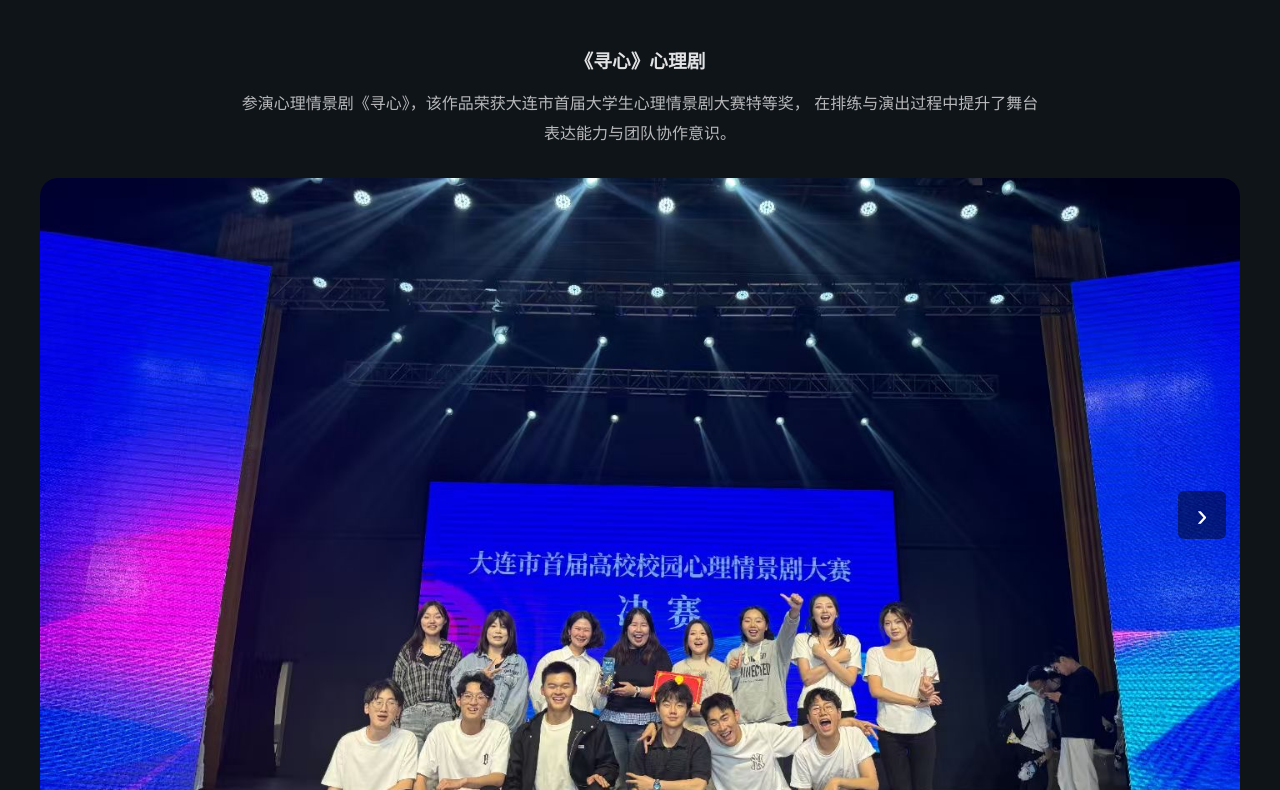
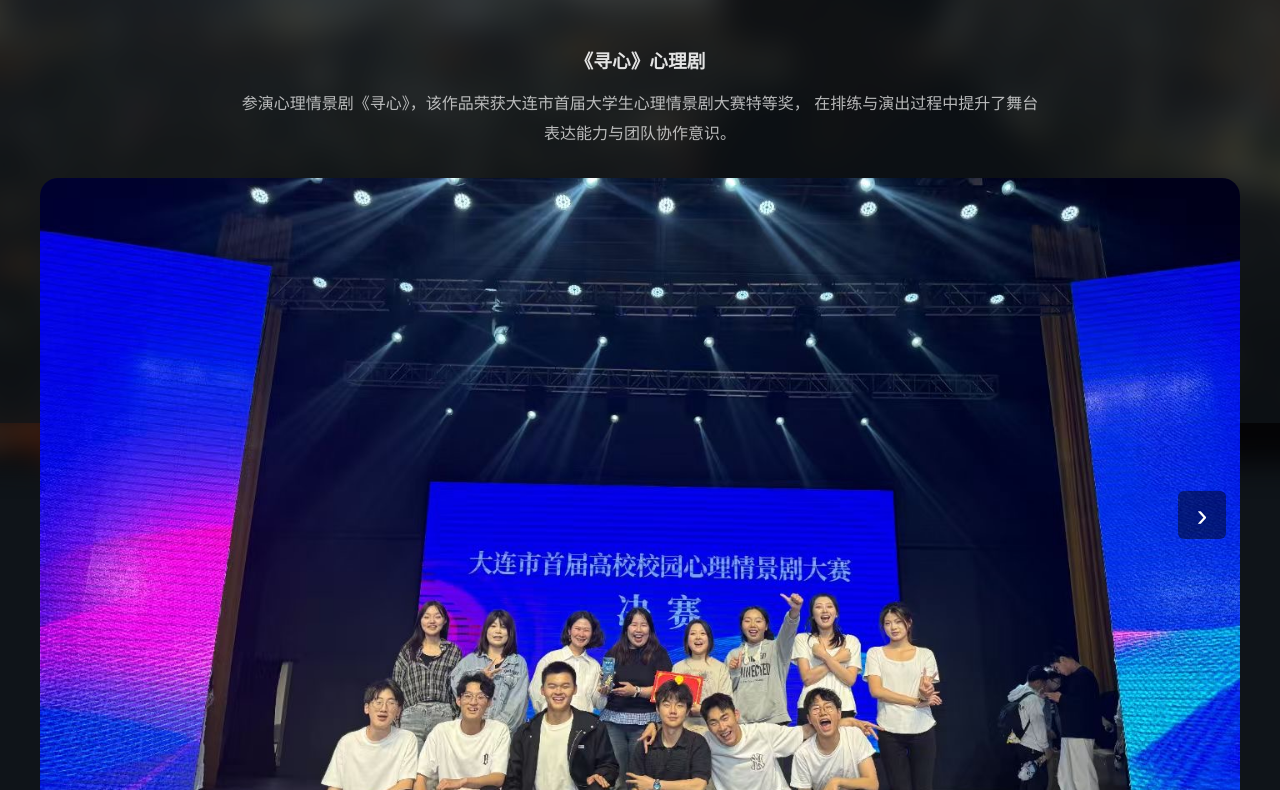
Before and after one commit to predicat-oss/webwork.github.io, a plain HTML site: page shehuishijian.html in a window 1280 px wide. Shown: the part 377-1167 px from the top of the page. Drawn offline with Linux system fonts and the light colour scheme.

Commit message:
Update shehuishijian.html

```diff
--- a/shehuishijian.html
+++ b/shehuishijian.html
@@ -14,9 +14,30 @@
             font-family: "Helvetica Neue", Arial, sans-serif;
         }
 
+         /* ===== 虚化背景（来自 index） ===== */
         body {
+            position: relative;
             background: #0f1419;
             color: rgba(255, 255, 255, 0.88);
+            overflow-x: hidden;
+        }
+
+        body::before {
+            content: "";
+            position: fixed;
+            inset: 0;
+            background: url("zhaopian/shouye/shouye.jpg") no-repeat center / cover;
+            filter: blur(14px);
+            transform: scale(1.1);
+            z-index: -2;
+        }
+
+        body::after {
+            content: "";
+            position: fixed;
+            inset: 0;
+            background: rgba(15, 20, 25, 0.75);
+            z-index: -1;
         }
 
         /* ================= 导航栏 ================= */
```
